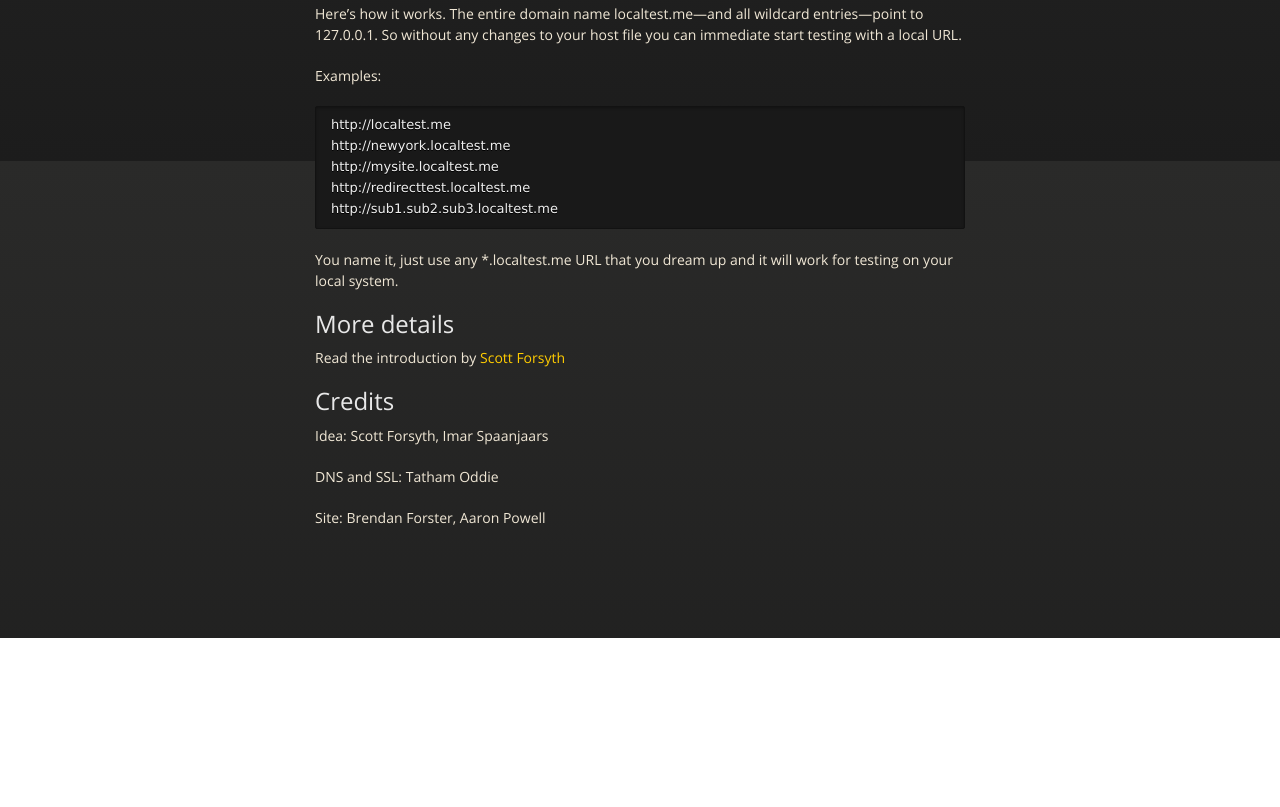
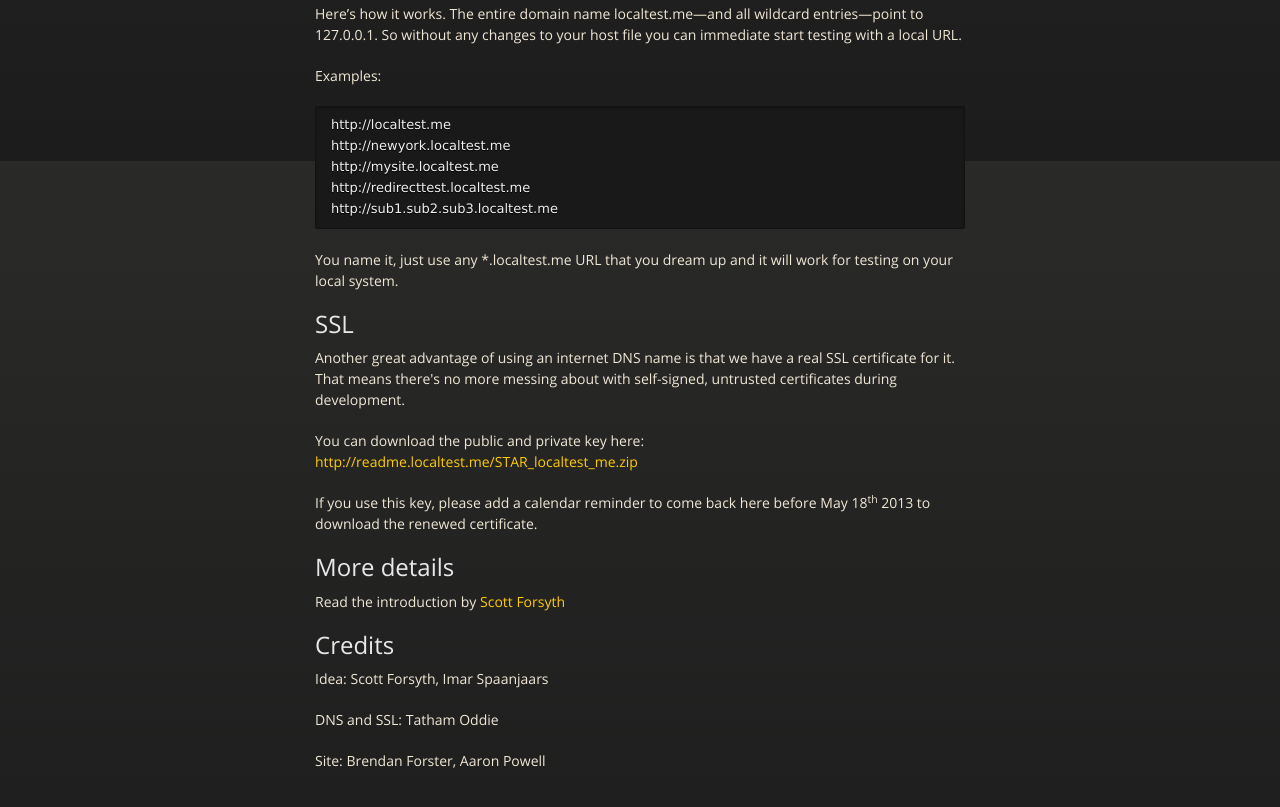
Before and after one commit to localtest-dot-me/localtest-dot-me.github.com, a plain HTML site: page index.html in a window 1280 px wide. Shown: the part 639-1446 px from the top of the page. Before the commit the page ends 1277 px from the top, so only its background shows below. Drawn offline with nearby package versions, Linux system fonts and the light colour scheme.

Commit message:
Add SSL information

```diff
--- a/index.html
+++ b/index.html
@@ -55,10 +55,17 @@ http://sub1.sub2.sub3.localtest.me
 
 <p>You name it, just use any *.localtest.me URL that you dream up and it will work for testing on your local system.</p>
 
+<h2>SSL</h2>
+
+<p>Another great advantage of using an internet DNS name is that we have a real SSL certificate for it. That means there's no more messing about with self-signed, untrusted certificates during development.</p>
+
+<p>You can download the public and private key here: <a href="http://readme.localtest.me/STAR_localtest_me.zip">http://readme.localtest.me/STAR_localtest_me.zip</a></p>
+
+<p>If you use this key, please add a calendar reminder to come back here before May 18<sup>th</sup> 2013 to download the renewed certificate.</p>
+
 <h2>More details</h2>
 
 <p>Read the introduction by <a href="http://weblogs.asp.net/owscott/archive/2012/05/14/introducing-testing-domain-localtest-me.aspx">Scott Forsyth</a></p>
-
 
 <h2>Credits</h2>
 
```
